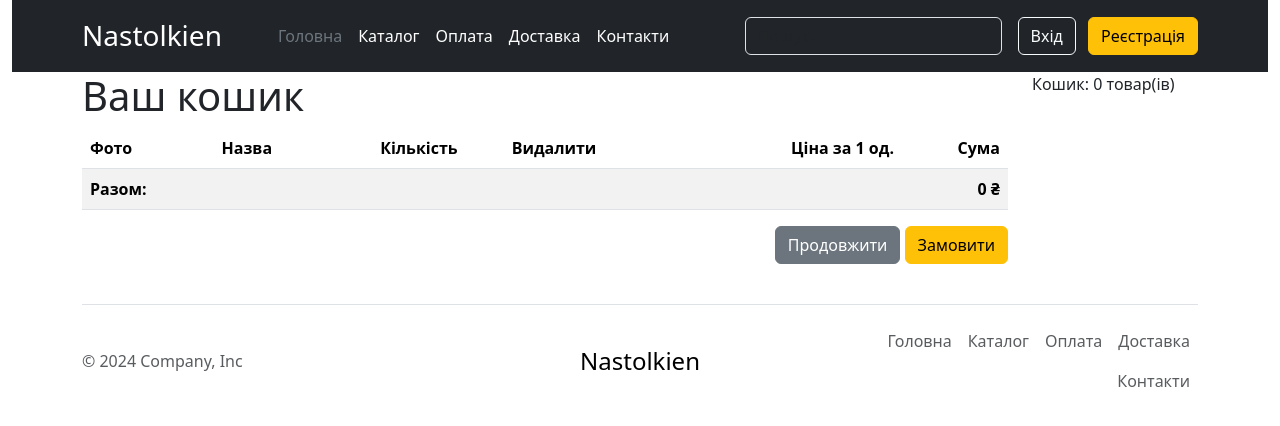
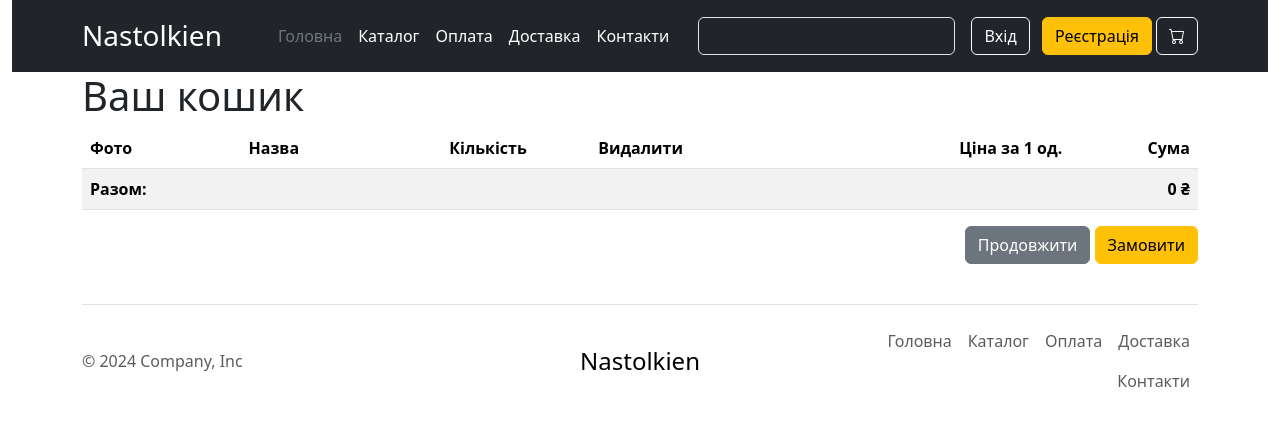
Before and after one commit to roman-yatsenko/python-web-store-2024, a Django app: page /cart/ in a window 1280 px wide. Shown: the top 426 px of the page. Run offline with Django 5.2, Linux system fonts and the light colour scheme.

Commit message:
Add cart button in header

```diff
--- a/shop/templates/shop/base.html
+++ b/shop/templates/shop/base.html
@@ -5,6 +5,7 @@
     <meta name="viewport" content="width=device-width, initial-scale=1.0" />
     <title>{% block title %}Nastolkien{% endblock %}</title>
     <link href="https://cdn.jsdelivr.net/npm/bootstrap@5.3.3/dist/css/bootstrap.min.css" rel="stylesheet" integrity="sha384-QWTKZyjpPEjISv5WaRU9OFeRpok6YctnYmDr5pNlyT2bRjXh0JMhjY6hW+ALEwIH" crossorigin="anonymous" />
+    <link rel="stylesheet" href="https://cdn.jsdelivr.net/npm/bootstrap-icons@1.11.3/font/bootstrap-icons.min.css">
   </head>
   <body>
     <div class="container-fluid">
@@ -29,6 +30,16 @@
             <div class="text-end">
               <button type="button" class="btn btn-outline-light me-2">Вхід</button>
               <button type="button" class="btn btn-warning">Реєстрація</button>
+              <a href="{% url 'cart:cart_detail' %}" class="btn btn-outline-light position-relative">
+                <i class="bi bi-cart"></i>
+                {% with total_items=cart|length %}
+                  {% if total_items > 0 %}
+                    <span class="position-absolute top-0 start-100 translate-middle badge rounded-pill bg-danger">
+                      {{ total_items }}
+                    </span>
+                  {% endif %}
+                {% endwith %}
+              </a>
             </div>
           </div>
         </div>
@@ -37,13 +48,10 @@
 
     <div class="container">
       <div class="row">
-        <div class="col-10">
+        <div class="col-12">
           {% block content %}
             [Store catalog]
           {% endblock  %}
-        </div>
-        <div class="col-2">
-          Кошик: {{ cart|length }} товар(ів)
         </div>
       </div>
     </div>
--- a/shop/templates/shop/product/list.html
+++ b/shop/templates/shop/product/list.html
@@ -29,7 +29,7 @@
     <h4 class="my-3">
       {% if category %}{{ category.name }}{% else %}Каталог товарів{% endif %}
     </h4>
-    <div class="row row-cols-1 row-cols-md-2 g-4">
+    <div class="row row-cols-1 row-cols-md-3 g-4">
       {% for product in products %}
       <div class="col">
         <div class="card h-100">
```
